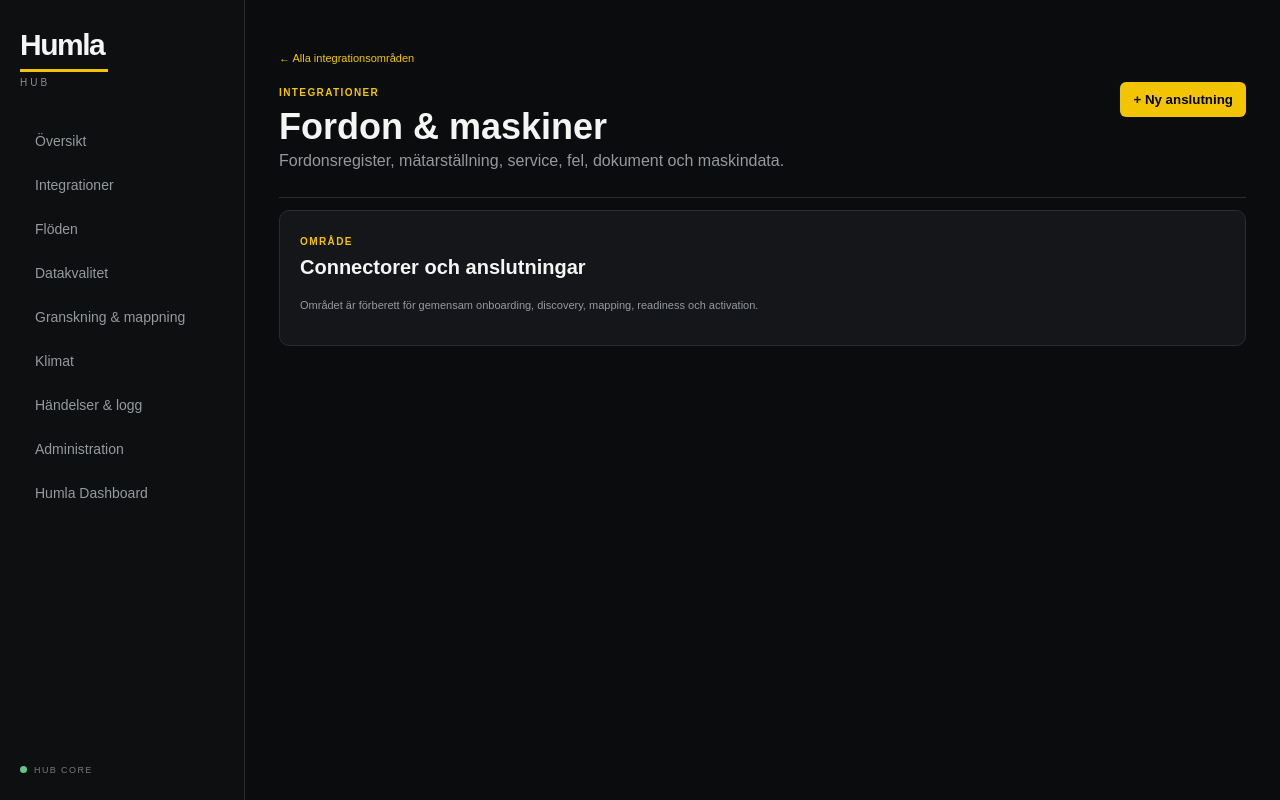
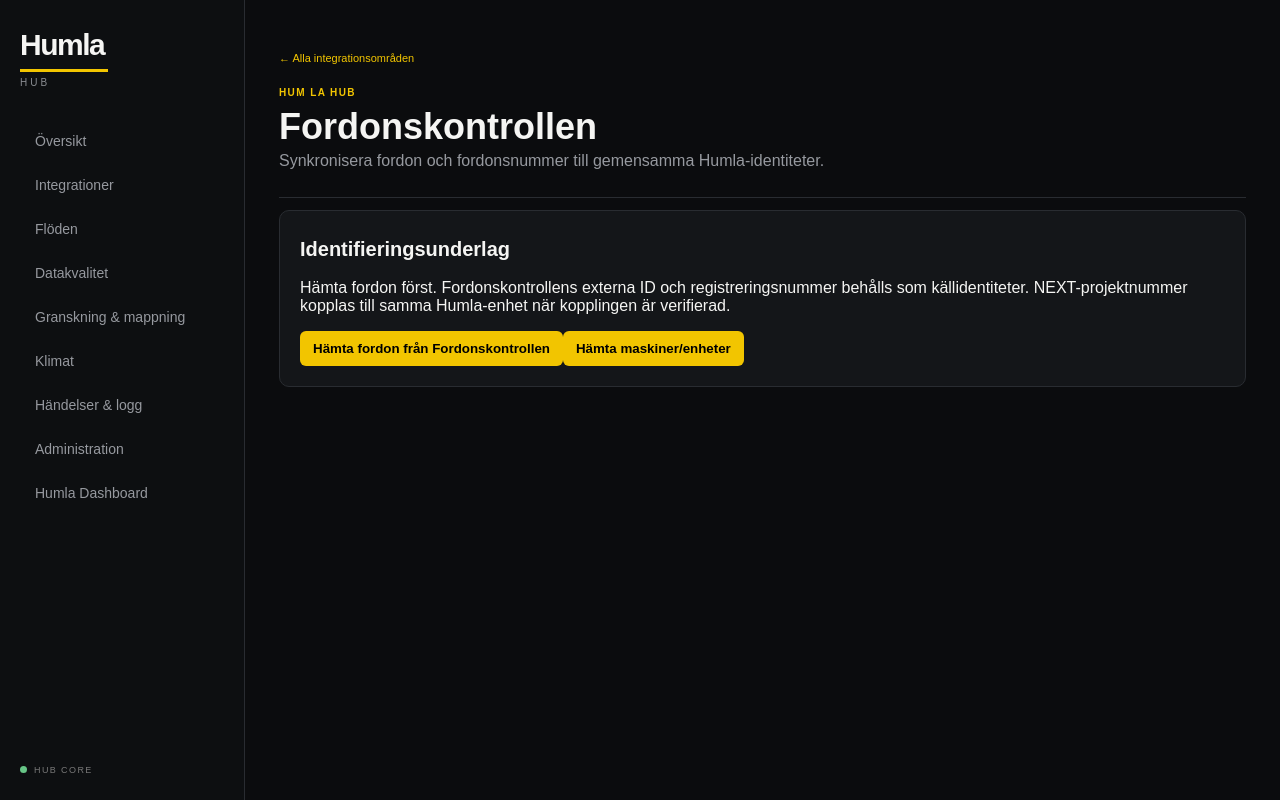
Before and after one commit to Mikeknutsson/Humla, a Next.js app: page /integrationer/fordon-maskiner in a window 1280 px wide. Built offline with nearby package versions, Linux system fonts and the light colour scheme.

Commit message:
Add live Fordonskontrollen sync controls

```diff
--- a/src/app/integrationer/fordon-maskiner/page.tsx
+++ b/src/app/integrationer/fordon-maskiner/page.tsx
@@ -1 +1,16 @@
-import Link from "next/link";export default function Page(){return <><Link href="/integrationer" className="backlink">← Alla integrationsområden</Link><header className="topbar"><div><span className="eyebrow">INTEGRATIONER</span><h1>Fordon & maskiner</h1><p>Fordonsregister, mätarställning, service, fel, dokument och maskindata.</p></div><button>+ Ny anslutning</button></header><section className="section"><span className="label">OMRÅDE</span><h2>Connectorer och anslutningar</h2><p className="mutedcopy">Området är förberett för gemensam onboarding, discovery, mapping, readiness och activation.</p></section></>}
+"use client";
+import {useState} from "react";
+import Link from "next/link";
+export default function Page(){
+ const [busy,setBusy]=useState(false),[result,setResult]=useState(""),[details,setDetails]=useState("");
+ async function run(action:string){setBusy(true);setResult("");try{
+ const r=await fetch("/api/integrationer/fordonskontrollen",{method:"POST",headers:{"Content-Type":"application/json"},body:JSON.stringify({action})});
+ const j=await r.json();setDetails(JSON.stringify(j,null,2));setResult(r.ok?"Synkronisering utförd – kontrollera resultatet nedan.":j.error||"Synkronisering misslyckades");
+ }catch(e){setResult(String(e));}finally{setBusy(false);}}
+ return <><Link href="/integrationer" className="backlink">← Alla integrationsområden</Link>
+ <header className="topbar"><div><span className="eyebrow">HUM LA HUB</span><h1>Fordonskontrollen</h1><p>Synkronisera fordon och fordonsnummer till gemensamma Humla-identiteter.</p></div></header>
+ <section className="section"><h2>Identifieringsunderlag</h2><p>Hämta fordon först. Fordonskontrollens externa ID och registreringsnummer behålls som källidentiteter. NEXT-projektnummer kopplas till samma Humla-enhet när kopplingen är verifierad.</p>
+ <button disabled={busy} onClick={()=>run("vehicles")}>{busy?"Synkroniserar...":"Hämta fordon från Fordonskontrollen"}</button>
+ <button disabled={busy} onClick={()=>run("units")}>Hämta maskiner/enheter</button>
+ {result&&<p role="status">{result}</p>}{details&&<pre style={{whiteSpace:"pre-wrap",overflowWrap:"anywhere"}}>{details}</pre>}</section></>;
+}
```
